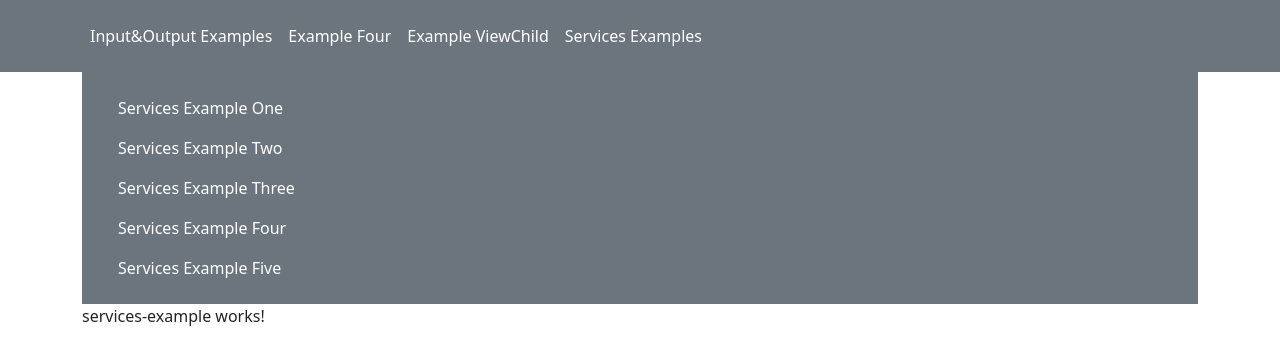
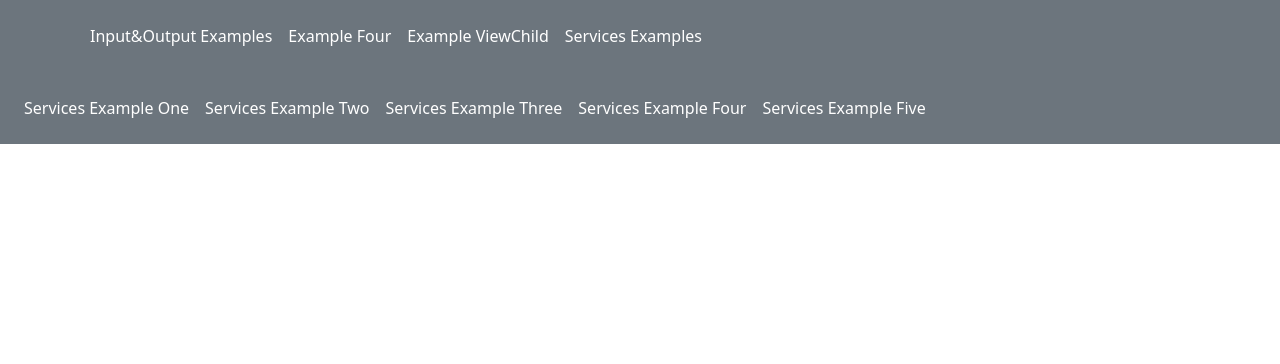
Before and after one commit to ogi62/ExchDataBetwComponents, an Angular app: page /servicesExample in a window 1280 px wide. Shown: the top 364 px of the page. Built offline with nearby package versions, Linux system fonts and the light colour scheme.

Commit message:
made some changes to submenu on services example

```diff
--- a/src/app/app.component.html
+++ b/src/app/app.component.html
@@ -1,4 +1,2 @@
 <navbar></navbar>
-<div class="container">
  <router-outlet></router-outlet>
-</div>
--- a/src/app/features/servicesExamples/components/services-example/services-example.component.html
+++ b/src/app/features/servicesExamples/components/services-example/services-example.component.html
@@ -1,3 +1,2 @@
 <servicesSubmenu></servicesSubmenu>
-<p>services-example works!</p>
 <router-outlet></router-outlet>
--- a/src/app/features/servicesExamples/components/services-submenu/services-submenu.component.html
+++ b/src/app/features/servicesExamples/components/services-submenu/services-submenu.component.html
@@ -1,17 +1,8 @@
 <nav class="p-3 text-bg-secondary">
-    <div class="container">
-      <div class="d-flex flex-wrap align-items-center justify-content-center justify-content-lg-start">
-        <ul class="nav col-12 col-lg-auto me-lg-auto mb-2 justify-content-center mb-md-0">
-          <!-- <li><a routerLink="input-output-examples" class="nav-link px-2 text-white">Input/Output Examples</a></li>
-          <li><a routerLink="example4" class="nav-link px-2 text-white">Example 4</a></li>
-          <li><a routerLink="exampleViewChild" class="nav-link px-2 text-white">Example ViewChild</a></li> -->
-            <!-- <li *ngFor="let links of servicesSubmenuLinks"><a routerLink={{links.link}}>{{links.title}}</a></li> -->
-            <li><a *ngFor="let link of servicesSubmenuLinks" routerLink={{link.link}} class="nav-link px-2 text-white">{{link.title}}</a></li>
-            <!-- <li><a routerLink="services-example-one" class="nav-link px-2 text-white">Servuces Example One</a></li>
-            <li><a routerLink="services-example-two" class="nav-link px-2 text-white">Servuces Example Two</a></li>
-            <li><a routerLink="services-example-three" class="nav-link px-2 text-white">Servuces Example Three</a></li>
-            <li><a routerLink="services-example-four" class="nav-link px-2 text-white">Servuces Example Four</a></li>
-            <li><a routerLink="services-example-five" class="nav-link px-2 text-white">Servuces Example Five</a></li> -->
+    <div>
+      <div class="d-flex flex-row align-items-center justify-content-center justify-content-lg-start">
+        <ul class="nav d-flex flex-row" *ngFor="let link of servicesSubmenuLinks">
+            <li><a routerLink={{link.link}} class="nav-link px-2 text-white">{{link.title}}</a></li>
         </ul>
       </div>
     </div>
```
